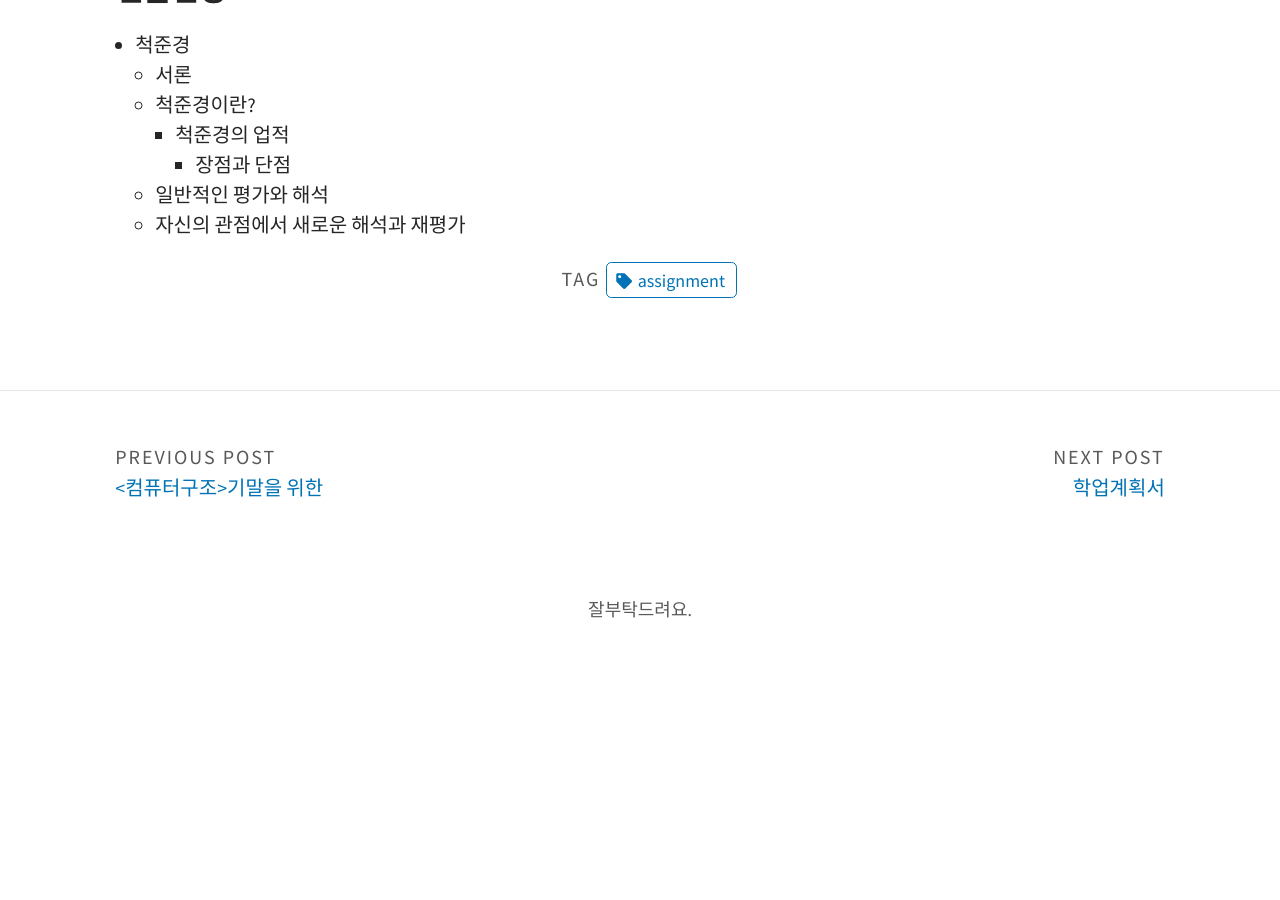
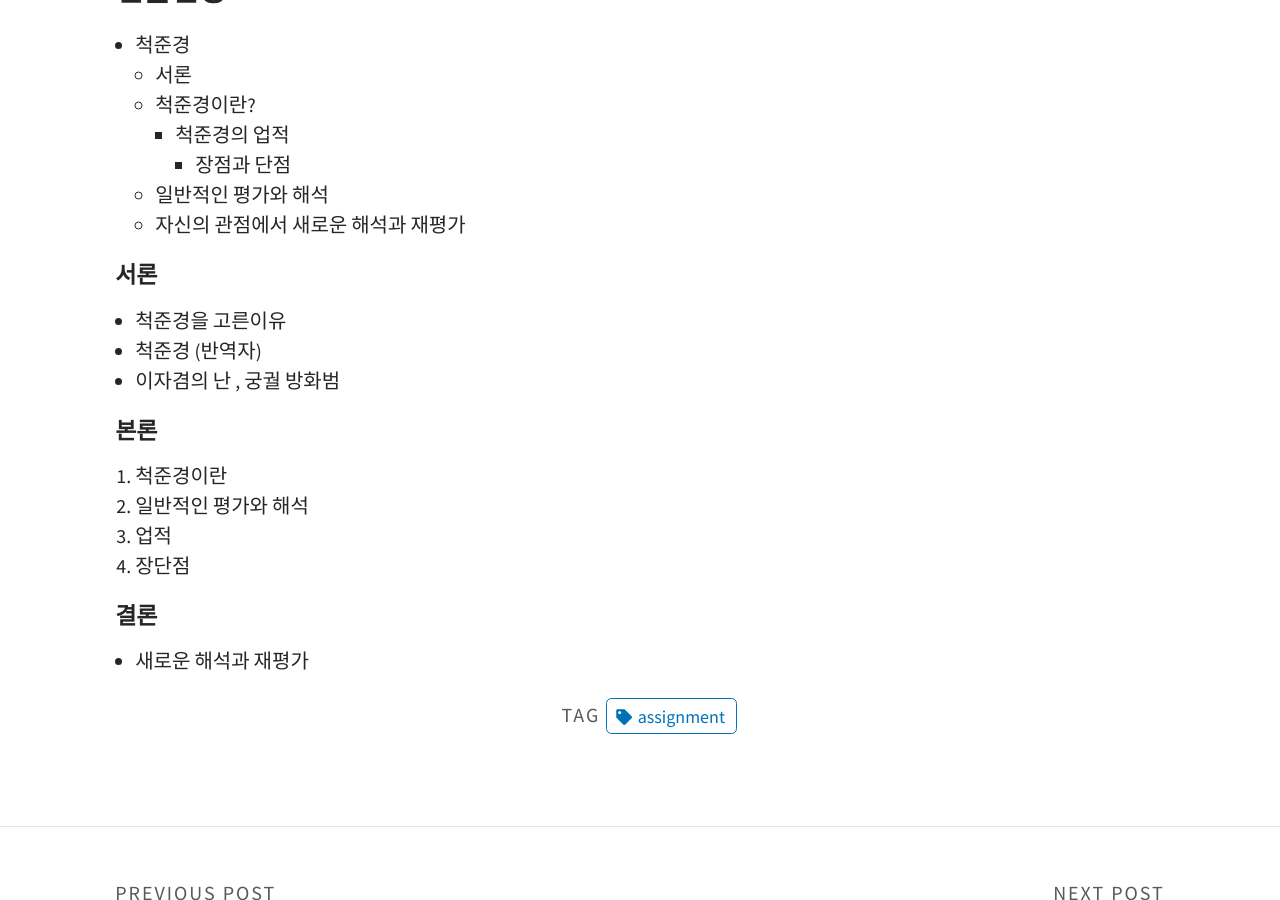
Before and after one commit to underkim/underkim.github.io, a Jekyll site: the page built from _posts/2023-04-28-한국사.md, in a window 1280 px wide and 900 px high, scrolled down 765 px. Built offline with Jekyll 4.4.1, drawn with Linux system fonts in a browser that asks for light colours; our own code applies the rules of GitHub Pages for plain Markdown files; a script that is not in the unit is left out; before the commit the page ends 1444 px from its top, so only the background shows below that.

Commit message:
서론 본론 결론 구성

```diff
--- a/_posts/2023-04-28-한국사.md
+++ b/_posts/2023-04-28-한국사.md
@@ -27,3 +27,18 @@ tags: assignment
       - 장점과 단점
   - 일반적인 평가와 해석
   - 자신의 관점에서 새로운 해석과 재평가
+
+
+#### 서론
+ - 척준경을 고른이유
+ - 척준경 (반역자)
+ - 이자겸의 난 , 궁궐 방화범
+
+#### 본론
+1. 척준경이란
+2. 일반적인 평가와 해석
+3. 업적
+4. 장단점
+
+#### 결론
+ - 새로운 해석과 재평가
```
